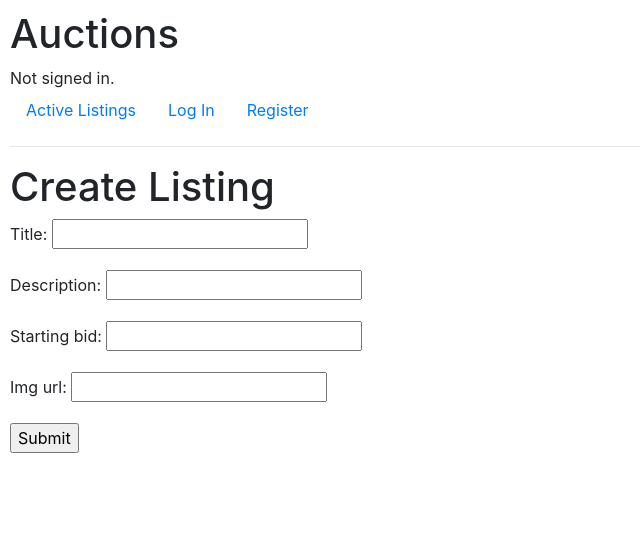
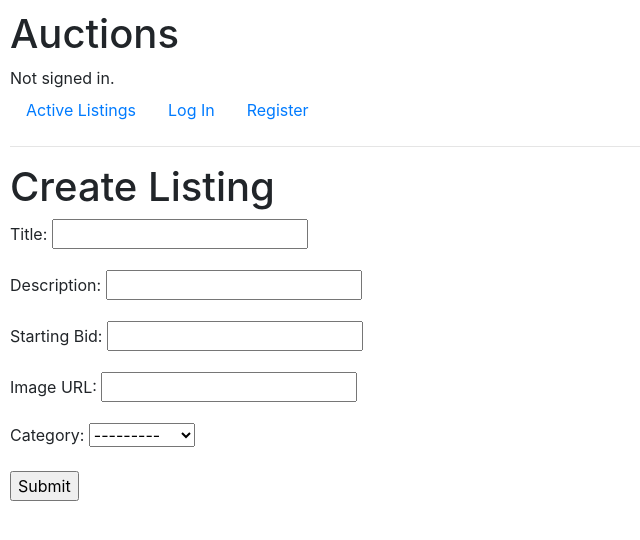
Before and after one commit to monk3yd/commerce-v2, a Django app: page /create in a window 1280 px wide. Shown: the top 540 px of the page, without its empty margins (0-640 px from the left). Run offline with Django 3.2, Linux system fonts and the light colour scheme; some libraries are stand-ins or nearby versions.

Commit message:
Implement category dropdown from model

```diff
--- a/auctions/models.py
+++ b/auctions/models.py
@@ -1,19 +1,19 @@
 from django.contrib.auth.models import AbstractUser
 from django.db import models
 from django.forms import ModelForm
-
-# category_choices = (
-#     ('default', '...')
-#     ('electronics', 'Electronics'),
-#     ('home', 'Home'),
-#     ('toys', "Toys"),
-#     ('fashion', "Fashion")
-# )
 
 
 # MODELS
 class User(AbstractUser):
     pass
+
+
+category_choices = [
+    ('electronics', 'Electronics'),
+    ('home', 'Home'),
+    ('toys', "Toys"),
+    ('fashion', "Fashion")
+]
 
 
 # Auction Listings
@@ -23,7 +23,7 @@ class ListingItem(models.Model):
     starting_bid = models.FloatField()
 
     img_url = models.URLField()  # models.ImageField()
-    # category = models.CharField(choices=category_choices, default=default)
+    category = models.CharField(max_length=50, choices=category_choices)
 
     def __str__(self):
         return f"List Item: {self.title}"
@@ -46,4 +46,15 @@ class ListingItem(models.Model):
 class AddListingItemForm(ModelForm):
     class Meta:
         model = ListingItem
-        fields = ['title', 'description', 'starting_bid', 'img_url']
+        fields = ['title', 'description', 'starting_bid', 'img_url', 'category']  # fields = '__all__'
+        labels = {
+            # Name of field : label Text
+            'title': 'Title',
+            'description': 'Description',
+            'starting_bid': 'Starting Bid',
+            'img_url': 'Image URL',
+            'category': 'Category'
+        }
+        # field_classes = {
+        #     'title':
+        # }
--- a/auctions/templates/auctions/create.html
+++ b/auctions/templates/auctions/create.html
@@ -4,7 +4,29 @@
     <h1>Create Listing</h1>
     <form action="{% url 'create' %}" method="POST">
         {% csrf_token %}
-        {{ form.as_p }}
+        <!-- {{ form.as_p }} -->
+        <p>
+            {{ form.title.label_tag }}              <!-- <label for="">Title: </label> -->
+            {{ form.title }}
+        </p>
+        <p>
+            {{ form.description.label_tag }}  <!-- <label for="">Description: </label> -->
+            {{ form.description }}
+        </p>
+        <p>
+
+            {{ form.starting_bid.label_tag }}  <!-- <label for="">Starting Bid: </label> -->
+            {{ form.starting_bid }}
+        </p>
+        <p>
+            {{ form.img_url.label_tag }}  <!-- <label for="">Image URL: </label> -->
+            {{ form.img_url }}
+        </p>
+        <p>
+            {{ form.category.label_tag }}
+            {{ form.category }}
+        </p>
+
         <input type="submit" value="Submit">
         <!-- <div>
             <input type="text" name="title" palceholder="Listing Title">
--- a/auctions/views.py
+++ b/auctions/views.py
@@ -66,6 +66,10 @@ def register(request):
 
 def create(request):
     form = AddListingItemForm()
+    if request.method == "POST":
+        if form.is_valid():
+            pass
+
     return render(request, "auctions/create.html", {
         "form": form
     })
```
Also changed, not shown: auctions/migrations/0003_listingitem_delete_listitem.py (added), db.sqlite3.
